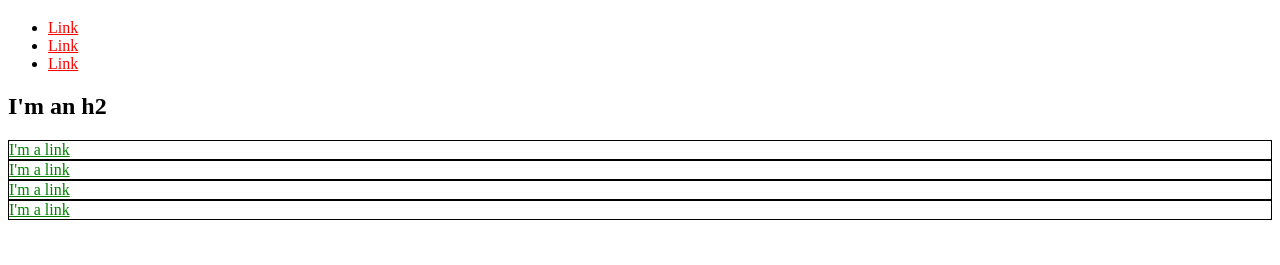
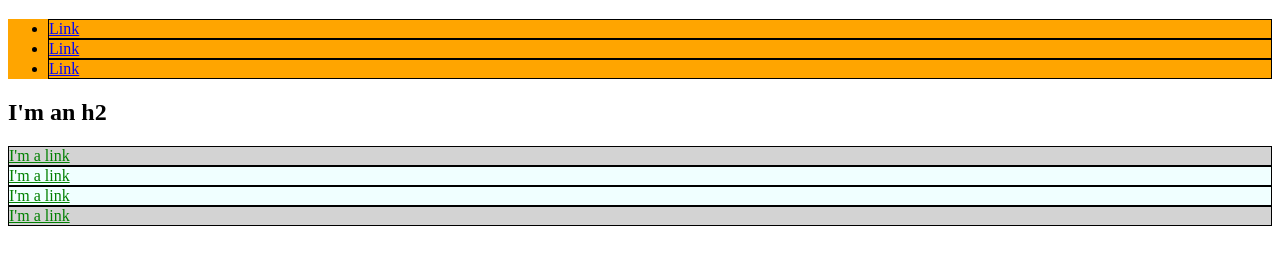
Before and after one commit to Huricanna/sample_css1, a plain HTML site: page index.html in a window 1280 px wide. Shown: the part 61-326 px from the top of the page. Drawn offline with Linux system fonts and the light colour scheme.

Commit message:
Add some CSS styling

```diff
--- a/index.html
+++ b/index.html
@@ -3,32 +3,55 @@
   <head>
     <title>Test Page: Don't Panic</title>
     <meta charset="utf-8">
+    <style>
+      #exec-bio {
+        background-color: lightgray
+      }
+      .bio-box {
+        border: 1px solid black;
+      }
+      li {
+        border: 1px solid black;
+      }
+      a {
+        color: blue
+      }
+      .bio-box a {
+        color: green
+      }
+      #orange{
+        background-color: orange
+      }
+      .azure {
+        background-color: azure
+      }
+    </style>
   </head>
   <body>
     <h1>I'm an h1</h1>
-    <ul>
+    <ul id="orange">
       <li>
-        <a href="http://example.com/" style="color: red;">Link</a>
+        <a href="http://example.com/">Link</a>
       </li>
       <li>
-        <a href="http://example.com/" style="color: red;">Link</a>
+        <a href="http://example.com/">Link</a>
       </li>
       <li>
-        <a href="http://example.com/" style="color: red;">Link</a>
+        <a href="http://example.com/">Link</a>
       </li>
     </ul>
     <h2>I'm an h2</h2>
-    <div style="border: 1px solid black;">
-      <a href="http://example.com/" style="color: green;">I'm a link</a>
+    <div id="exec-bio" class="bio-box azure">
+      <a href="http://example.com/">I'm a link</a>
     </div>
-    <div style="border: 1px solid black;">
-      <a href="http://example.com/" style="color: green;">I'm a link</a>
+    <div class="bio-box azure">
+      <a href="http://example.com/">I'm a link</a>
     </div>
-    <div style="border: 1px solid black;">
-      <a href="http://example.com/" style="color: green;">I'm a link</a>
+    <div class="bio-box azure">
+      <a href="http://example.com/">I'm a link</a>
     </div>
-    <div style="border: 1px solid black;">
-      <a href="http://example.com/" style="color: green;">I'm a link</a>
+    <div id="exec-bio" class="bio-box azure">
+      <a href="http://example.com/">I'm a link</a>
     </div>
   </body>
 </html>
```
